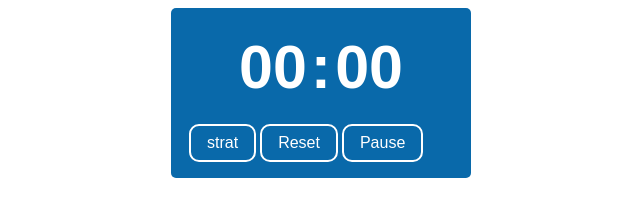
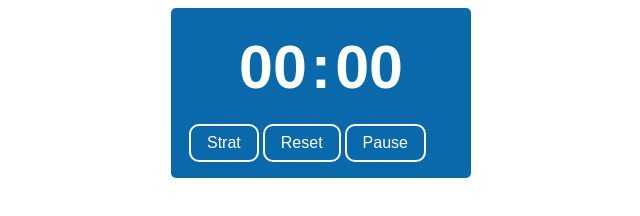
Before and after one commit to wakiullah/Stop-Watch, a plain HTML site: page index.html in a window 1280 px wide. Shown: the full height of the page, 319-959 px from the left. Drawn offline with Linux system fonts and the light colour scheme.

Commit message:
Update index.html

```diff
--- a/index.html
+++ b/index.html
@@ -1,6 +1,5 @@
 <!DOCTYPE html>
 <html lang="en">
-
 <head>
     <meta charset="UTF-8">
     <meta http-equiv="X-UA-Compatible" content="IE=edge">
@@ -19,7 +18,7 @@
         <div class="allButtons">
             <ul>
                 <li>
-                    <a href="#" class="strat">strat</a>
+                    <a href="#" class="strat">Strat</a>
                 </li>
                 <li>
                     <a href="#" class="Reset">Reset</a>
```
